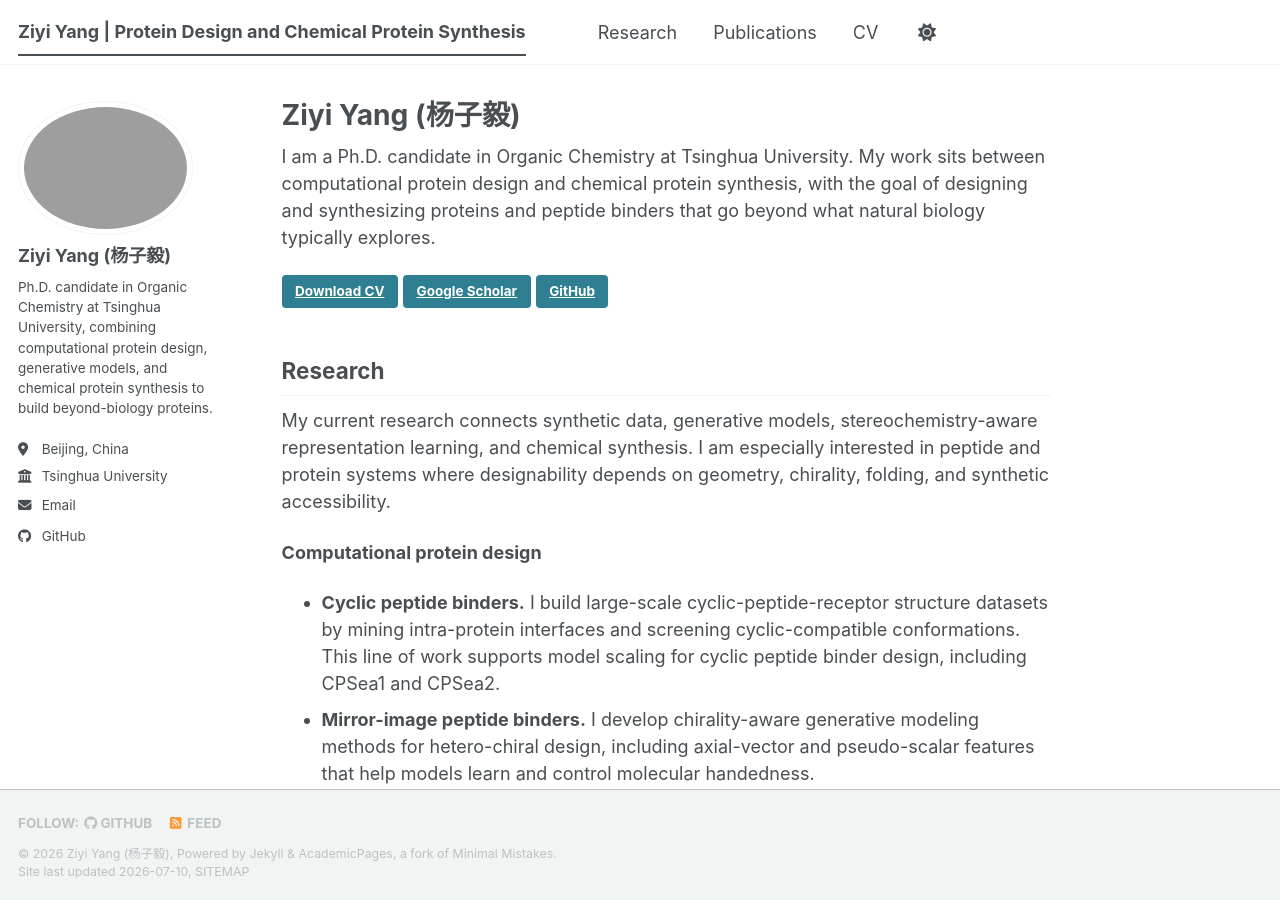
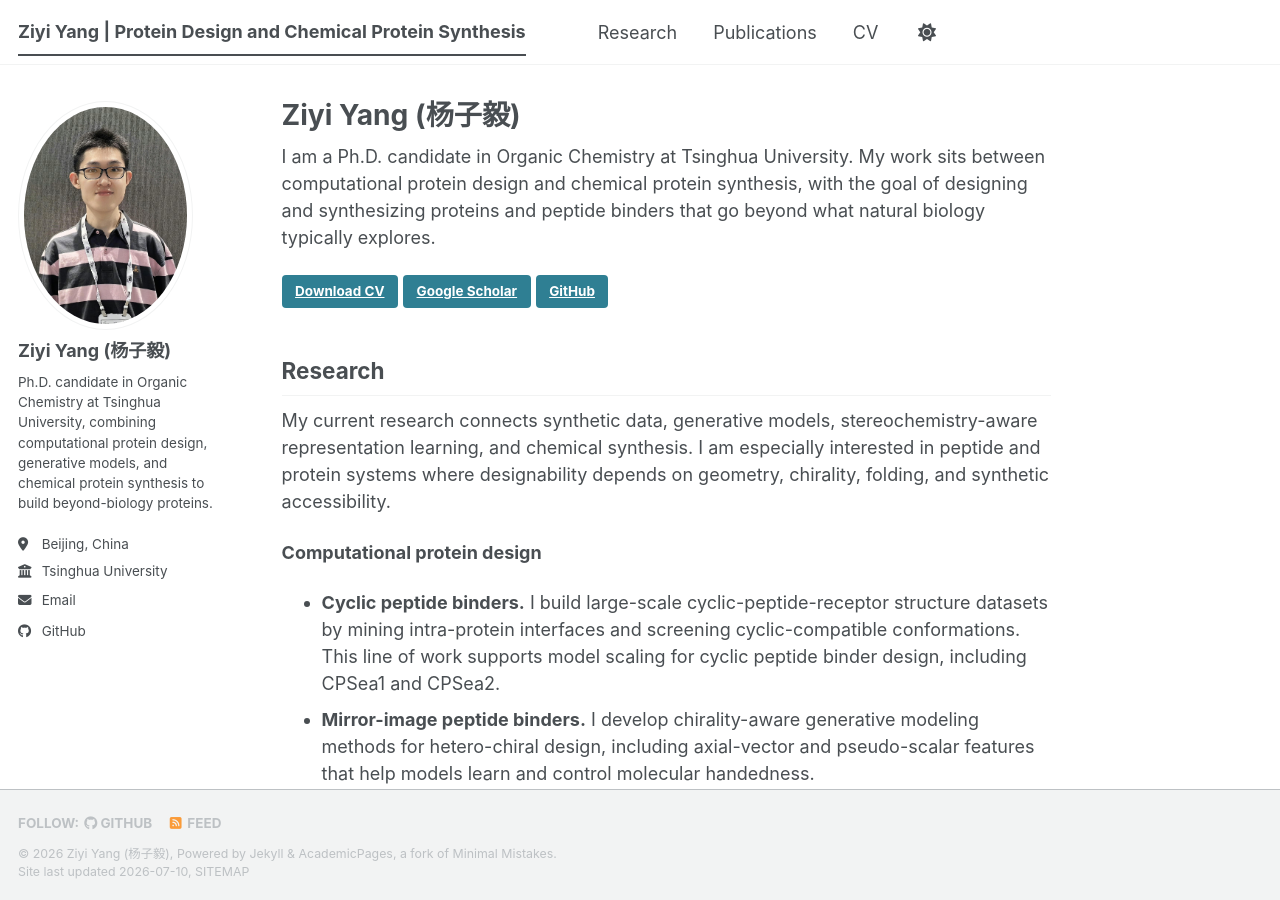
Before and after one commit to YZY010418/YZY010418.github.io, a Jekyll site: the page built from _pages/about.md, in a window 1280 px wide and 900 px high. Built offline with Jekyll 4.4.1, drawn with Linux system fonts in a browser that asks for light colours; a style sheet for code colours, icons or effects is not loaded.

Commit message:
Update _config.yml

```diff
--- a/_config.yml
+++ b/_config.yml
@@ -23,7 +23,7 @@ repository               : "YZY010418/YZY010418.github.io"
 #               Additional customization can be done by editing /_includes/author-profile.html
 author:
   # Biographic information
-  avatar           : "Photo.png"
+  avatar           : "Photo.jpg"
   name             : "Ziyi Yang (杨子毅)"
   pronouns         : # example: "she/her"
   bio              : "Ph.D. candidate in Organic Chemistry at Tsinghua University, combining computational protein design, generative models, and chemical protein synthesis to build beyond-biology proteins."
```
